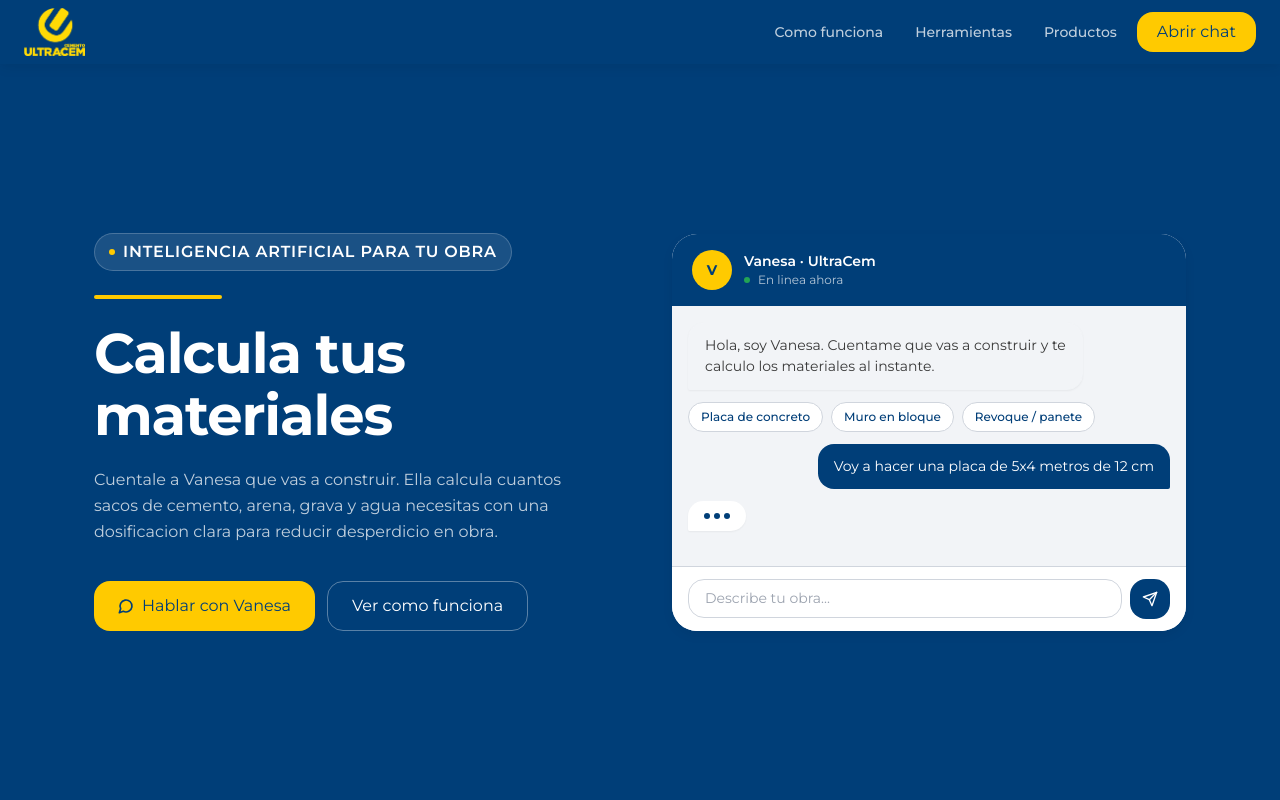
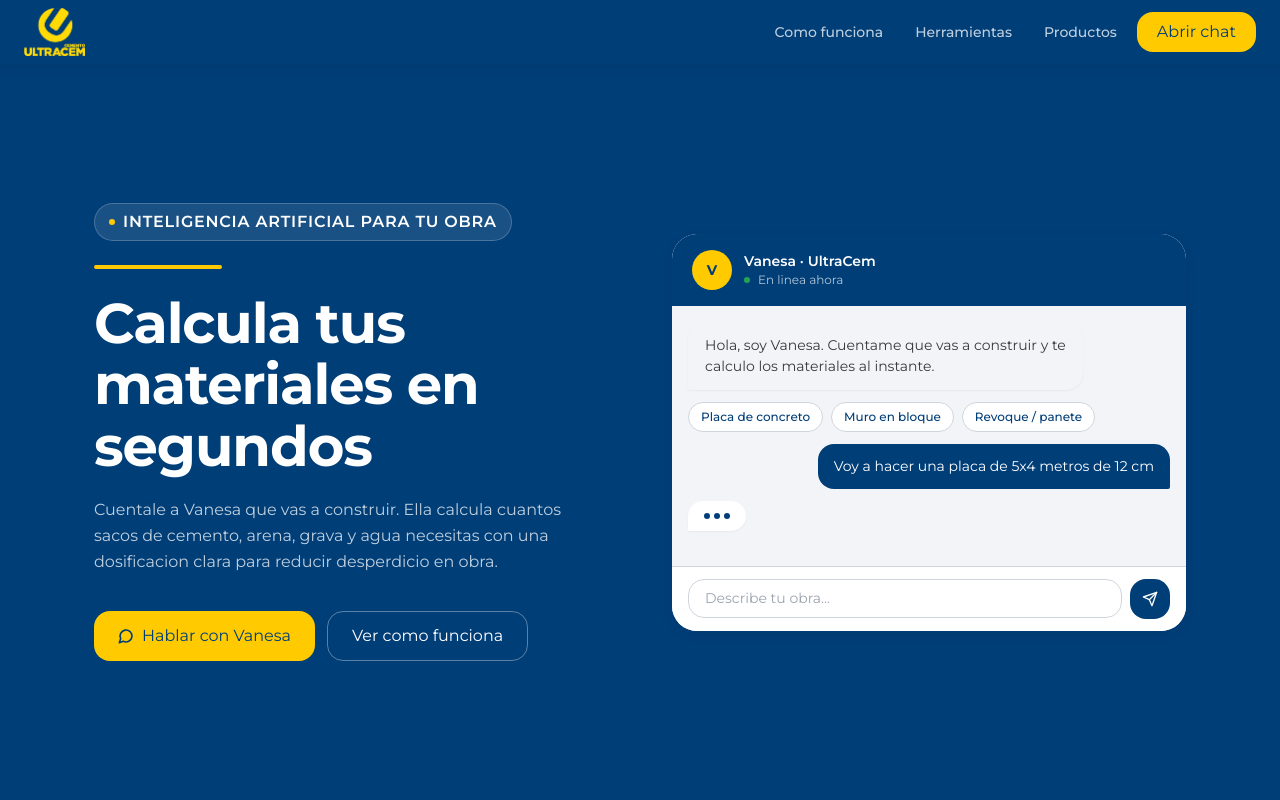
Before and after one commit to Sebas200702/UltraCem, a Next.js app: page / in a window 1280 px wide. Shown: the top 800 px of the page. Built offline with nearby package versions, Linux system fonts and the light colour scheme.

Commit message:
fix: update HeroSection headline for clarity
- Changed the headline text in the HeroSection from "Calcula tus materiales" to "Calcula tus materiales en segundos" to enhance user understanding and engagement.

```diff
--- a/src/components/landing/hero-section/hero-section.tsx
+++ b/src/components/landing/hero-section/hero-section.tsx
@@ -12,7 +12,7 @@
           </Eyebrow>
           <div className="mb-6 h-1 w-32 rounded-full bg-ultracem-yellow" />
           <h1 className="mb-5 max-w-[520px] text-display text-white md:text-[3.5rem]">
-            Calcula tus materiales
+            Calcula tus materiales en segundos
           </h1>
           <p className="mb-9 max-w-[500px] text-body leading-relaxed text-white/75">
             Cuentale a Vanesa que vas a construir. Ella calcula cuantos sacos de
```
